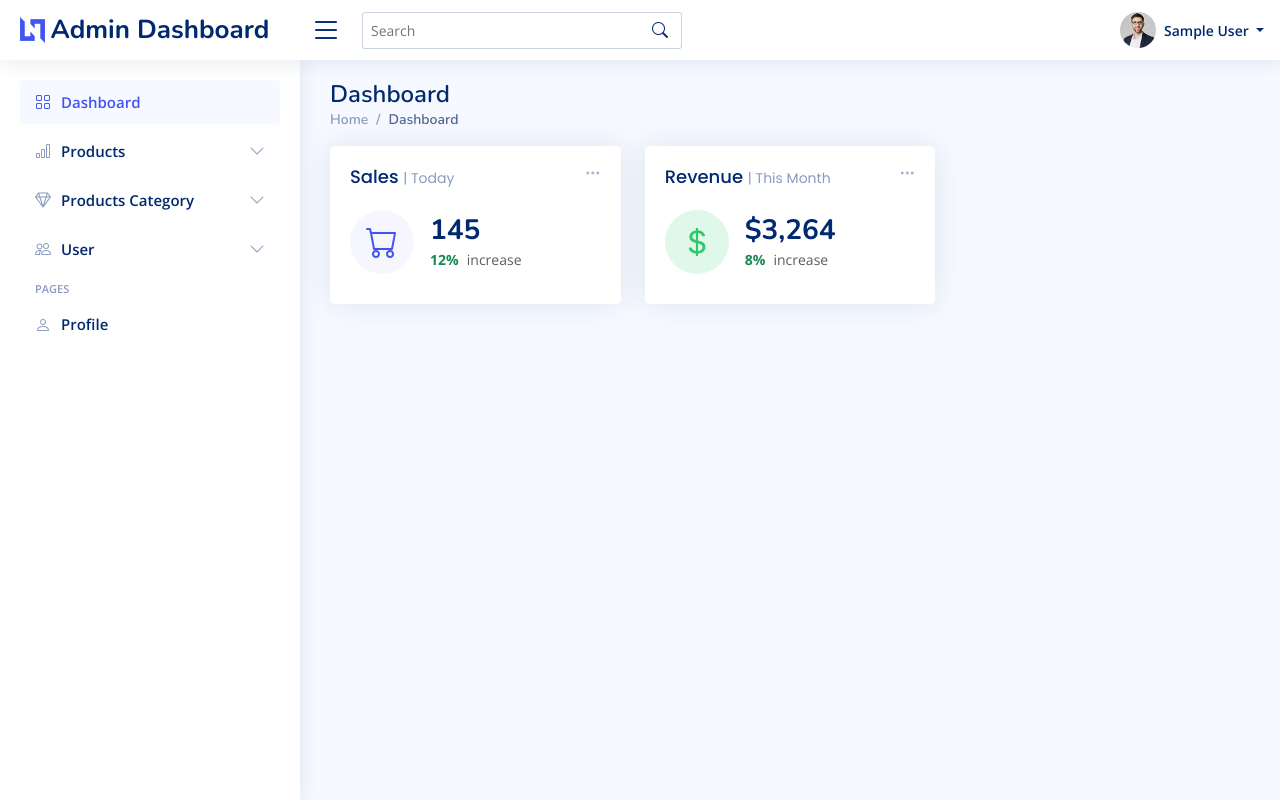
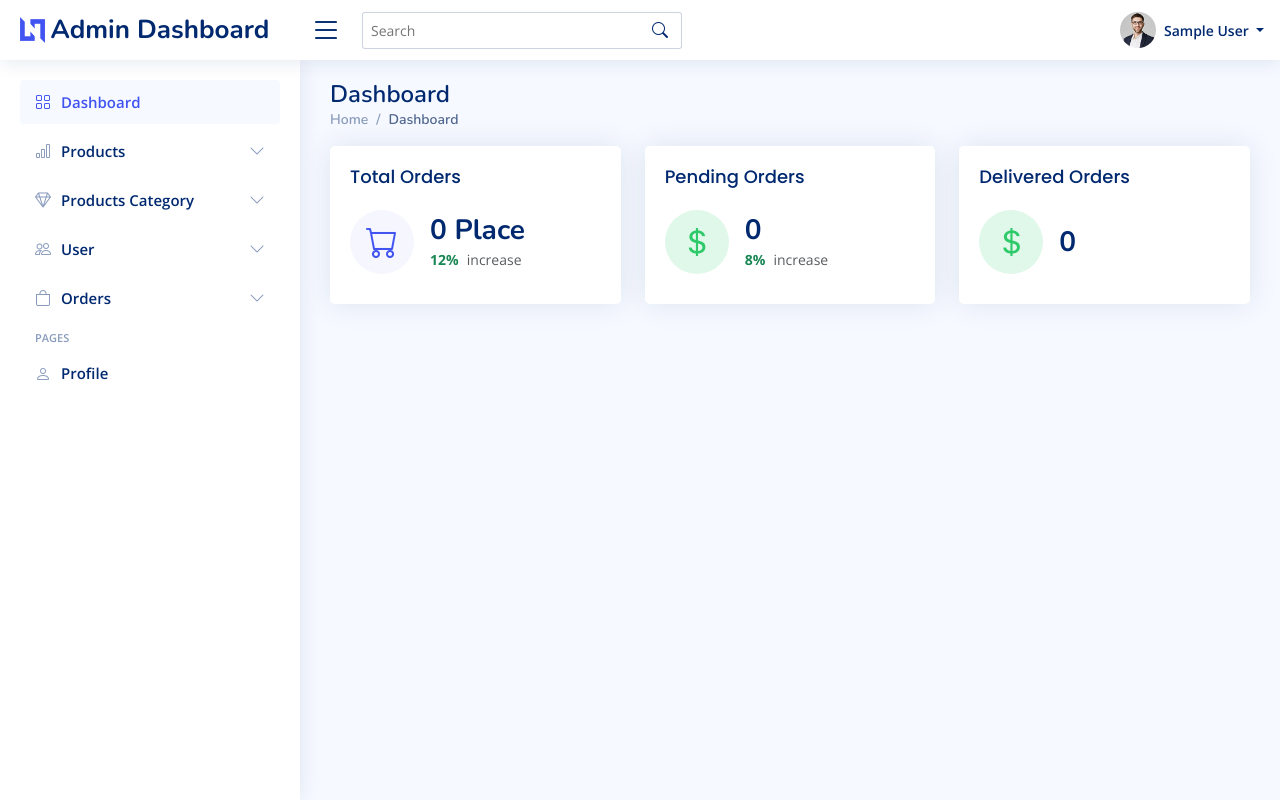
Before and after one commit to Umersaleem98/nutridrive, a Laravel app: page /dashboard in a window 1280 px wide. Run offline with Laravel 9, Linux system fonts and the light colour scheme; the visitor is signed in with stand-in values (Sample User, id 1); data that the repository does not hold is empty; parts of the project's set-up code (start-up, migrations or seed data) failed here and were passed over; some libraries are stand-ins or nearby versions.

Commit message:
order dashboard done with status update

```diff
--- a/app/Http/Controllers/DashboardController.php
+++ b/app/Http/Controllers/DashboardController.php
@@ -2,12 +2,23 @@
 
 namespace App\Http\Controllers;
 
+use App\Models\Order;
 use Illuminate\Http\Request;
 
 class DashboardController extends Controller
 {
     public function index()
     {
-        return view('dashboard');
+        // Get the total number of orders
+        $totalOrders = Order::count();
+
+        // Get the number of pending orders
+        $pendingOrders = Order::where('status', 'pending')->count();
+
+        // Get the number of delivered orders
+        $deliveredOrders = Order::where('status', 'delivered')->count();
+
+        // Pass the data to the view
+        return view('dashboard', compact('totalOrders', 'pendingOrders', 'deliveredOrders'));
     }
 }
--- a/resources/views/admin/pages/content.blade.php
+++ b/resources/views/admin/pages/content.blade.php
@@ -2,7 +2,7 @@
     <h1>Dashboard</h1>
     <nav>
       <ol class="breadcrumb">
-        <li class="breadcrumb-item"><a href="index.html">Home</a></li>
+        <li class="breadcrumb-item"><a href="{{ url('dashboard') }}">Home</a></li>
         <li class="breadcrumb-item active">Dashboard</li>
       </ol>
     </nav>
@@ -19,28 +19,17 @@
           <div class="col-xxl-4 col-md-4">
             <div class="card info-card sales-card">
 
-              <div class="filter">
-                <a class="icon" href="#" data-bs-toggle="dropdown"><i class="bi bi-three-dots"></i></a>
-                <ul class="dropdown-menu dropdown-menu-end dropdown-menu-arrow">
-                  <li class="dropdown-header text-start">
-                    <h6>Filter</h6>
-                  </li>
 
-                  <li><a class="dropdown-item" href="#">Today</a></li>
-                  <li><a class="dropdown-item" href="#">This Month</a></li>
-                  <li><a class="dropdown-item" href="#">This Year</a></li>
-                </ul>
-              </div>
 
               <div class="card-body">
-                <h5 class="card-title">Sales <span>| Today</span></h5>
+                <h5 class="card-title">Total Orders </h5>
 
                 <div class="d-flex align-items-center">
                   <div class="card-icon rounded-circle d-flex align-items-center justify-content-center">
                     <i class="bi bi-cart"></i>
                   </div>
                   <div class="ps-3">
-                    <h6>145</h6>
+                    <h6>{{ $totalOrders  }} Place</h6>
                     <span class="text-success small pt-1 fw-bold">12%</span> <span class="text-muted small pt-2 ps-1">increase</span>
 
                   </div>
@@ -54,29 +43,38 @@
           <div class="col-xxl-4 col-md-4">
             <div class="card info-card revenue-card">
 
-              <div class="filter">
-                <a class="icon" href="#" data-bs-toggle="dropdown"><i class="bi bi-three-dots"></i></a>
-                <ul class="dropdown-menu dropdown-menu-end dropdown-menu-arrow">
-                  <li class="dropdown-header text-start">
-                    <h6>Filter</h6>
-                  </li>
-
-                  <li><a class="dropdown-item" href="#">Today</a></li>
-                  <li><a class="dropdown-item" href="#">This Month</a></li>
-                  <li><a class="dropdown-item" href="#">This Year</a></li>
-                </ul>
-              </div>
 
               <div class="card-body">
-                <h5 class="card-title">Revenue <span>| This Month</span></h5>
+                <h5 class="card-title">Pending Orders</h5>
 
                 <div class="d-flex align-items-center">
                   <div class="card-icon rounded-circle d-flex align-items-center justify-content-center">
                     <i class="bi bi-currency-dollar"></i>
                   </div>
                   <div class="ps-3">
-                    <h6>$3,264</h6>
+                    <h6>{{ $pendingOrders  }}</h6>
                     <span class="text-success small pt-1 fw-bold">8%</span> <span class="text-muted small pt-2 ps-1">increase</span>
+
+                  </div>
+                </div>
+              </div>
+
+            </div>
+          </div><!-- End Revenue Card -->
+          <div class="col-xxl-4 col-md-4">
+            <div class="card info-card revenue-card">
+
+
+              <div class="card-body">
+                <h5 class="card-title">Delivered Orders</h5>
+
+                <div class="d-flex align-items-center">
+                  <div class="card-icon rounded-circle d-flex align-items-center justify-content-center">
+                    <i class="bi bi-currency-dollar"></i>
+                  </div>
+                  <div class="ps-3">
+                    <h6>{{ $deliveredOrders }}</h6>
+                    {{-- <span class="text-success small pt-1 fw-bold">8%</span> <span class="text-muted small pt-2 ps-1">increase</span> --}}
 
                   </div>
                 </div>
--- a/resources/views/admin/sidebar.blade.php
+++ b/resources/views/admin/sidebar.blade.php
@@ -63,6 +63,25 @@
             </ul>
         </li><!-- End User Nav -->
 
+        <!-- New Orders Tab -->
+        <li class="nav-item">
+            <a class="nav-link collapsed" data-bs-target="#orders-nav" data-bs-toggle="collapse" href="#">
+                <i class="bi bi-bag"></i><span>Orders</span><i class="bi bi-chevron-down ms-auto"></i>
+            </a>
+            <ul id="orders-nav" class="nav-content collapse " data-bs-parent="#sidebar-nav">
+                {{-- <li>
+                    <a href="{{ url('add_order') }}">
+                        <i class="bi bi-circle"></i><span>Add Order</span>
+                    </a>
+                </li> --}}
+                <li>
+                    <a href="{{ url('order_list') }}">
+                        <i class="bi bi-circle"></i><span>Order List</span>
+                    </a>
+                </li>
+            </ul>
+        </li><!-- End Orders Nav -->
+
         <li class="nav-heading">Pages</li>
 
         <li class="nav-item">
--- a/routes/web.php
+++ b/routes/web.php
@@ -9,8 +9,10 @@ use App\Http\Controllers\CheckoutController;
 use App\Http\Controllers\DashboardController;
 use App\Http\Controllers\AuthDashboartController;
 use App\Http\Controllers\UserDashboartController;
+use App\Http\Controllers\OrderDashboardController;
 use App\Http\Controllers\DashboardProductController;
 use App\Http\Controllers\DashboardCategoryController;
+// use App\Http\Controllers\DashboardController;
 
 // Auth Routes
 Route::get('userlogin', [AuthController::class, 'showLogin'])->name('login');
@@ -58,9 +60,13 @@ Route::get('/thankyou', function () {
 Route::get('/login', [AuthDashboartController::class, 'showLoginForm']);
 Route::post('/login', [AuthDashboartController::class, 'login']);
 Route::get('/logout', [AuthDashboartController::class, 'logout']);
-Route::get('/dashboard', function () {
-    return view('dashboard');
-})->middleware('admin');
+
+// Route::get('/dashboard', function () {
+//     return view('dashboard');
+// })->middleware('admin');
+
+
+Route::get('/dashboard', [DashboardController::class, 'index'])->middleware('admin');
 
 // Dashboard Products routes
 
@@ -89,3 +95,9 @@ Route::post('add_user', [UserDashboartController::class, 'store']);
 Route::get('edit_user/{id}', [UserDashboartController::class, 'edit']);
 Route::post('update/{id}', [UserDashboartController::class, 'update']);
 Route::get('delete_user/{id}', [UserDashboartController::class, 'delete']);
+
+// Dashboard Orders routes
+
+Route::get('order_list', [OrderDashboardController::class, 'show']);
+Route::get('/delivered/{id}', [OrderDashboardController::class, 'markAsDelivered'])->name('order.delivered');
+Route::get('/canceled/{id}', [OrderDashboardController::class, 'markAsCanceled']);
```
Also changed, not shown: app/Http/Controllers/OrderDashboardController.php (added, +63 -0 lines), resources/views/admin/orders/index.blade.php (added, +146 -0 lines). Lines whose indentation alone changed are shown as unchanged.
